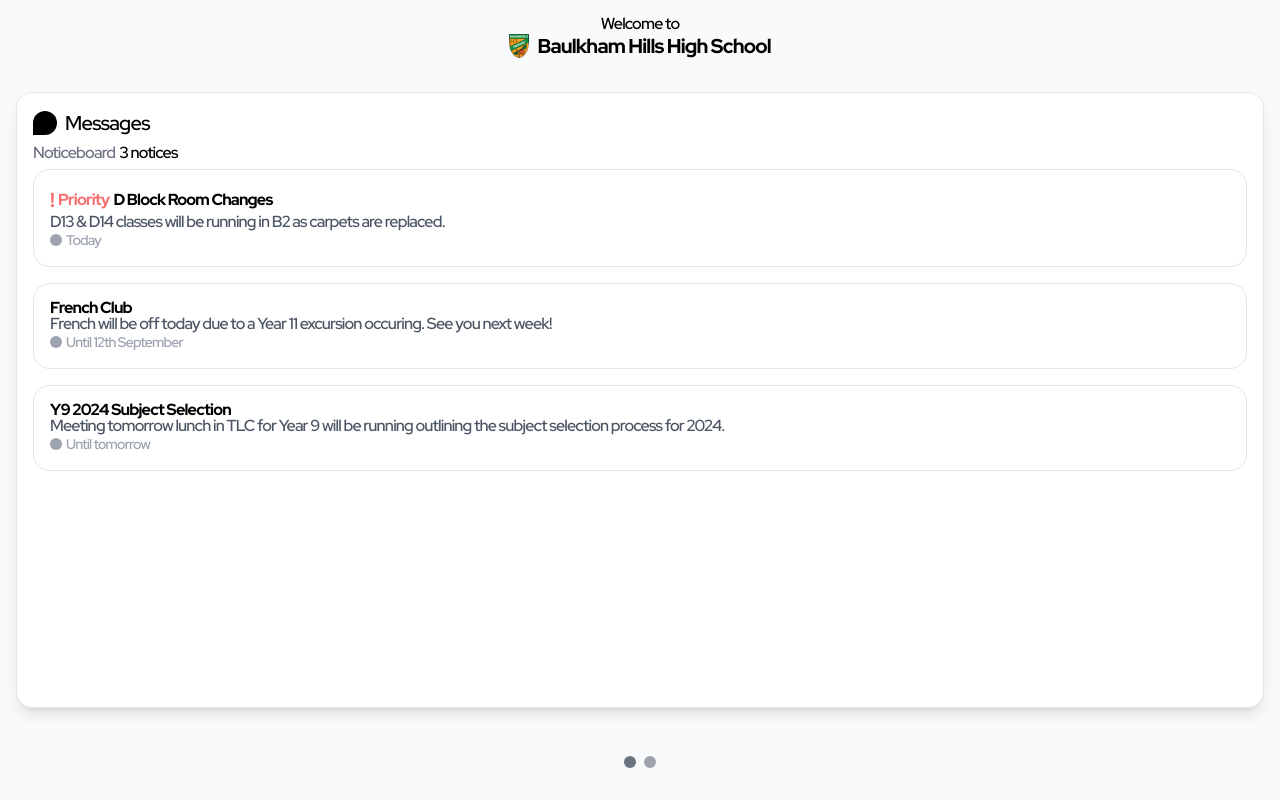
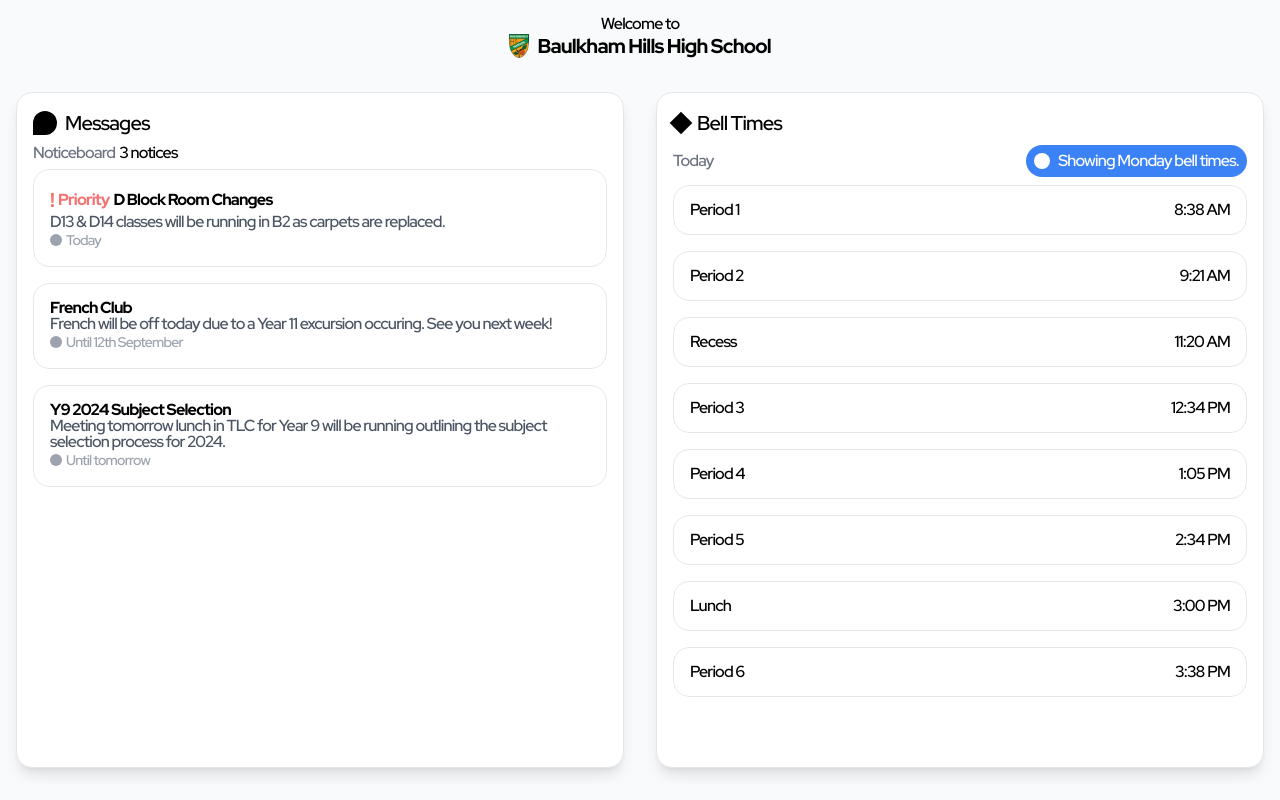
Before and after one commit to SubjectiveLabs/SubjectiveAssemblyLocal, a React (Vite) app in the folder frontend/: page / in a window 1280 px wide. Built offline with nearby package versions, Linux system fonts and the light colour scheme.

Commit message:
hide footer

```diff
--- a/frontend/src/App.tsx
+++ b/frontend/src/App.tsx
@@ -110,7 +110,7 @@ const App = () => {
           {config.schoolName}
         </h1>
       </header>
-      <div className='flex h-full overflow-x-auto snap-mandatory snap-x scroll-smooth gap-8 p-4' onScroll={event => {
+      <div className='flex h-full overflow-x-auto snap-mandatory snap-x scroll-smooth gap-8 p-4 md:grid md:grid-cols-2' onScroll={event => {
         const scroll = event.currentTarget.scrollLeft / event.currentTarget.scrollWidth * 2
         if (Math.abs(scroll - Math.round(scroll)) < 10)
           setActive(Math.round(scroll))
@@ -171,9 +171,11 @@ const App = () => {
           </ul>
         </div>
       </div>
-      <Footer active={active} select={index => {
-        scroll.current?.children[index].scrollIntoView()
-      }} />
+      <div className='shrink grow-0 basis-auto md:hidden'>
+        <Footer active={active} select={index => {
+          scroll.current?.children[index].scrollIntoView()
+        }} />
+      </div>
     </div>
   </>
 }
--- a/frontend/src/components/Footer/index.tsx
+++ b/frontend/src/components/Footer/index.tsx
@@ -1,6 +1,6 @@
 import classNames from 'classNames'
 
-const Footer = ({ active, select }: {active:number, select: (index: number) => void}) => <footer className='flex justify-center shrink grow-0 basis-auto items-center gap-2 p-4'>
+const Footer = ({ active, select }: {active:number, select: (index: number) => void}) => <footer className='flex justify-center items-center gap-2 p-4'>
   {
     [...Array(2)].map((_value, index) => <span
       className={classNames(
```
